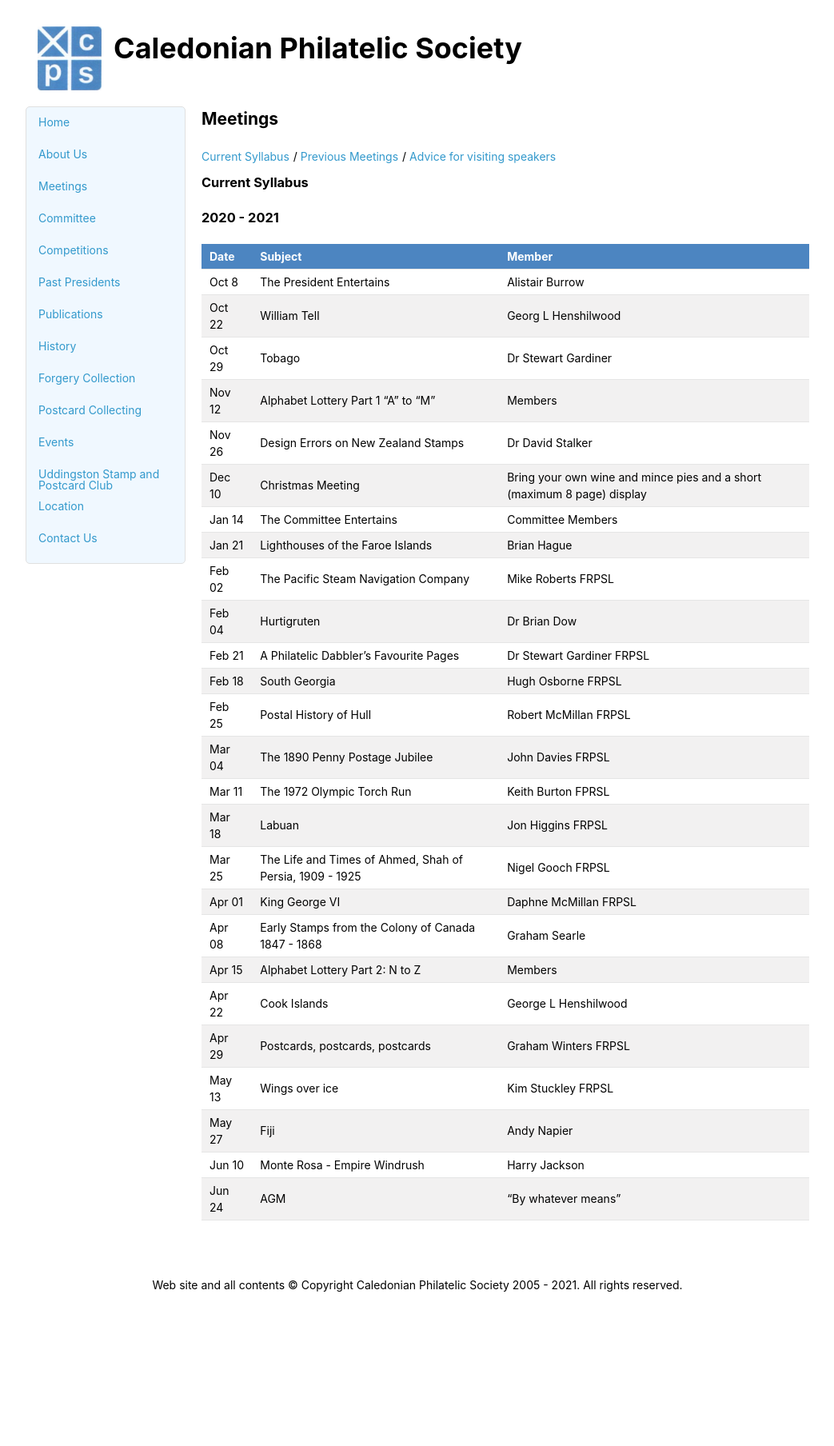
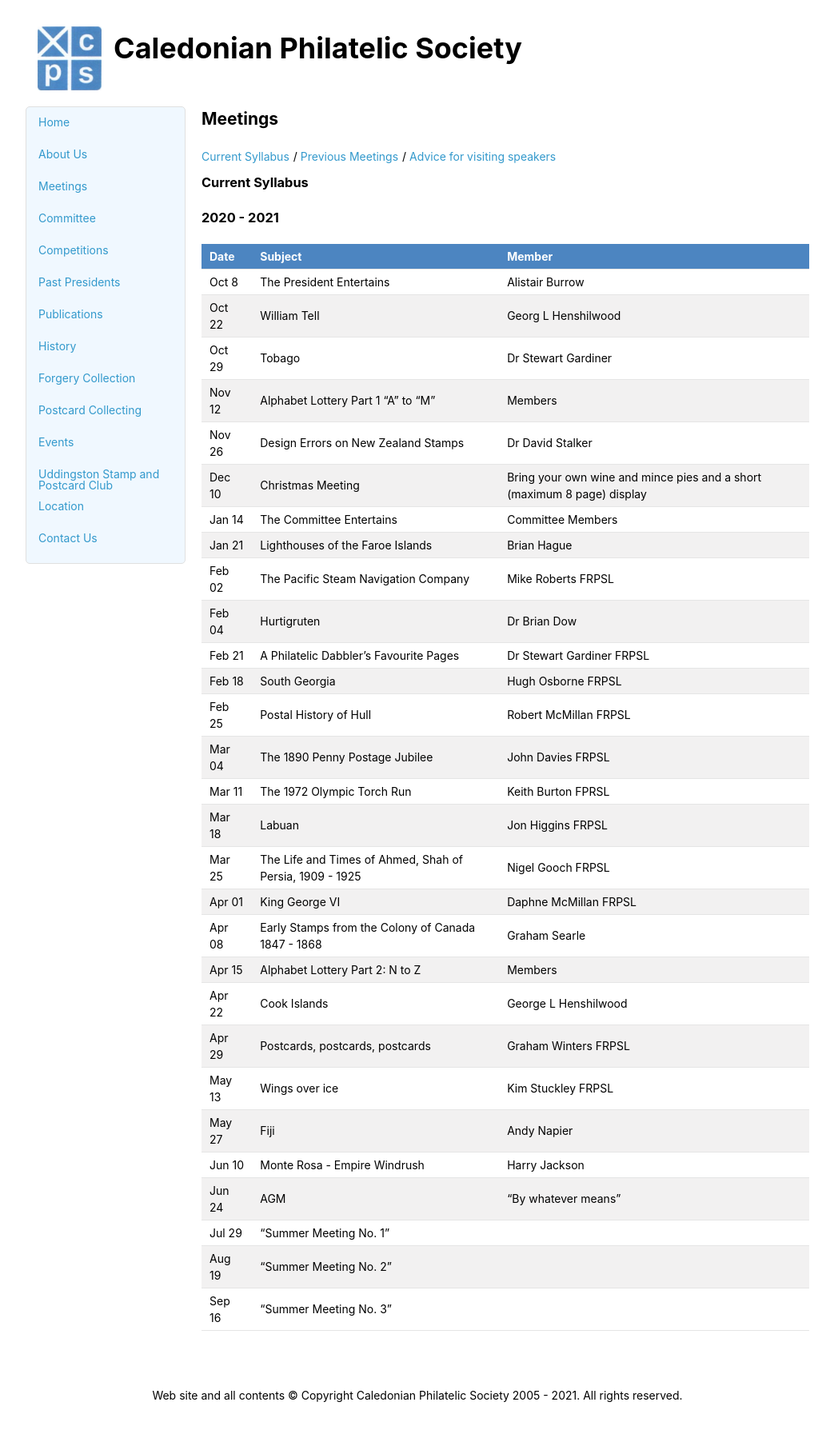
Before and after one commit to astalker/caledonian-stamps, a Jekyll site: the page built from meetings.md, in a window 1280 px wide. Shown: the whole page at 80% size, without its empty margins (118-1161 px from the left). Built offline with Jekyll 4.4.1, drawn with Linux system fonts in a browser that asks for light colours; our own code applies the rules of GitHub Pages for plain Markdown files; before the commit the page ends 1670 px from its top, so only the background shows below that.

Commit message:
Summer meetings added

```diff
--- a/meetings.md
+++ b/meetings.md
@@ -33,3 +33,6 @@ May 13 | Wings over ice | Kim Stuckley FRPSL
 May 27 | Fiji | Andy Napier
 Jun 10 | Monte Rosa - Empire Windrush | Harry Jackson
 Jun 24 | AGM | "By whatever means"
+Jul 29 | "Summer Meeting No. 1"
+Aug 19 | "Summer Meeting No. 2"
+Sep 16 | "Summer Meeting No. 3"
```
